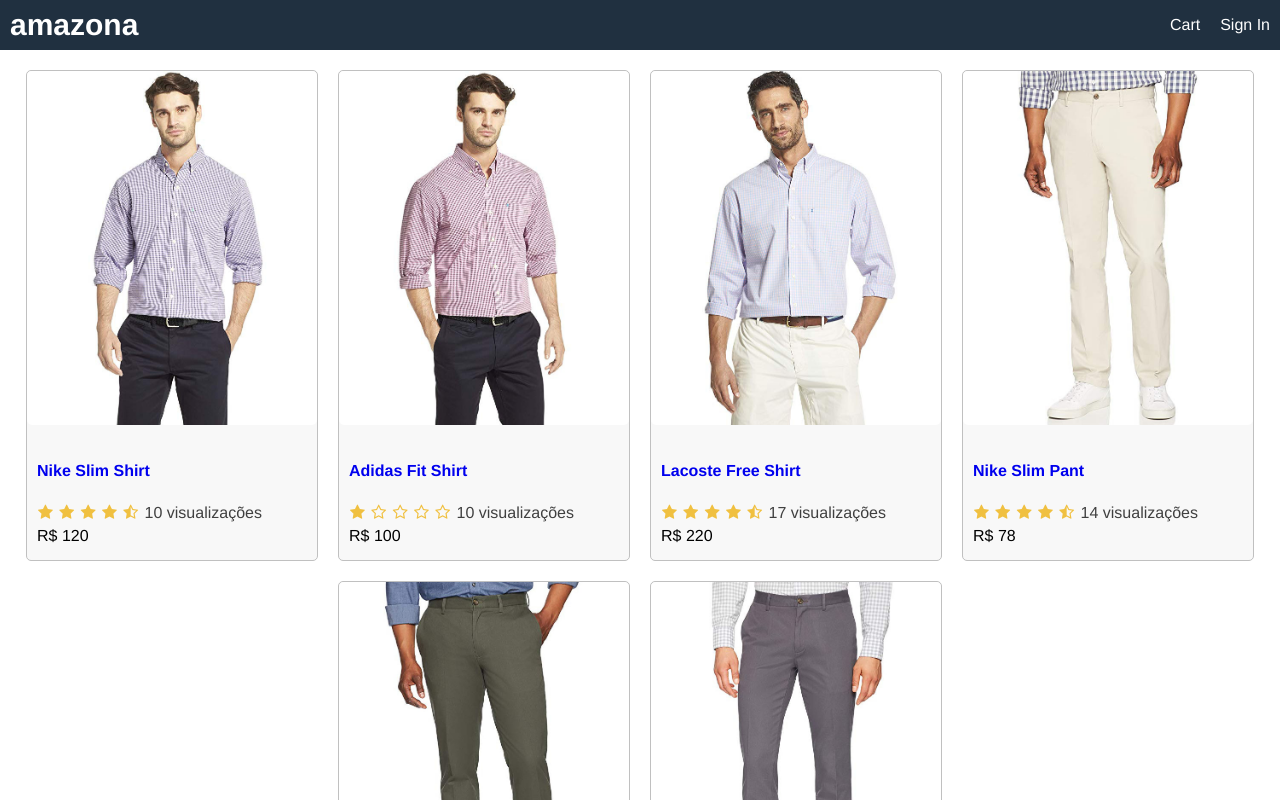
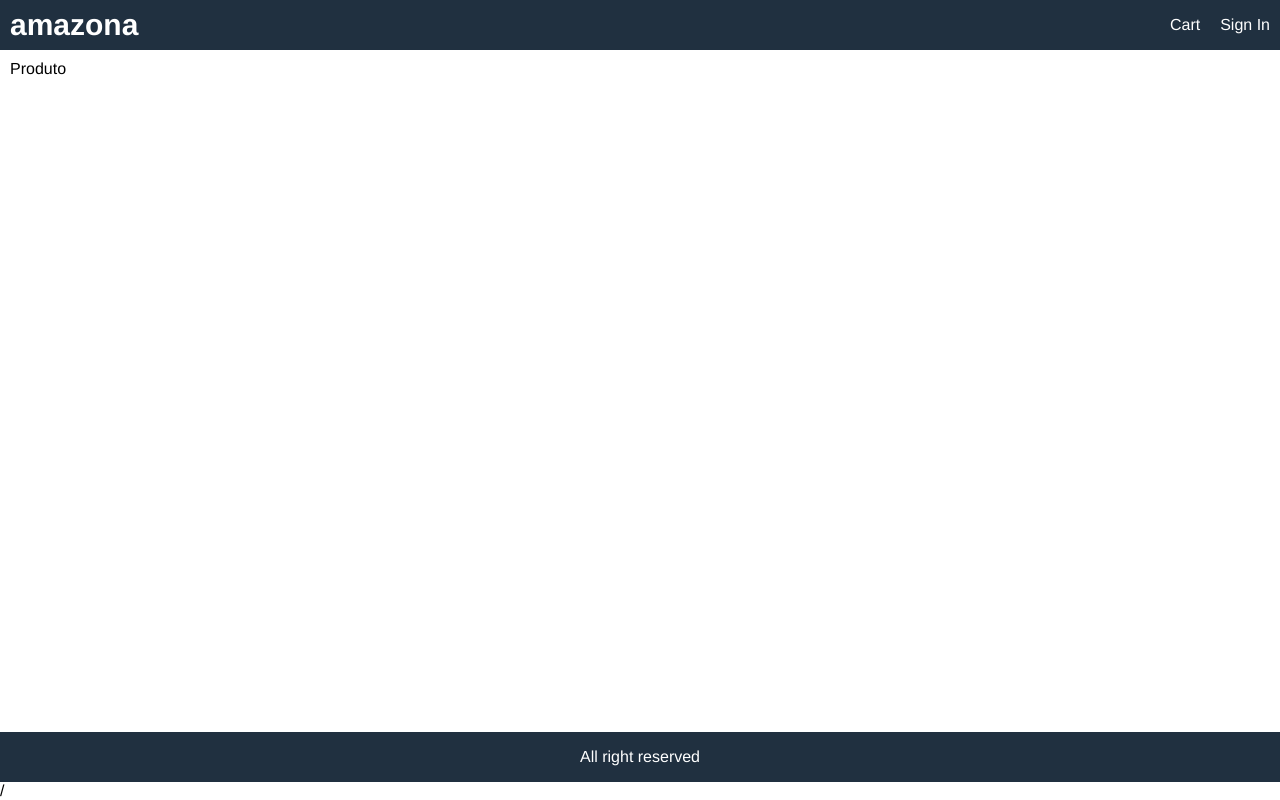
Before and after one commit to antonioerivanio/projetos-react, a React (Create React App) app in the folder sistema-agil-impressoes/cliente/: page /produto/1 in a window 1280 px wide. Shown: the top 800 px of the page. Built offline with nearby package versions, Linux system fonts and the light colour scheme.

Commit message:
Criando a tela inicial e produto

```diff
--- a/sistema-agil-impressoes/cliente/src/App.js
+++ b/sistema-agil-impressoes/cliente/src/App.js
@@ -1,14 +1,20 @@
-import Produtos from './componentes/Produtos';
-import dadosProdutos from './utils/dadosProdutos';
-import './utils/style.css'
+import React from 'react';
+import { BrowserRouter as Router, Route, Routes } from 'react-router-dom';
 
+import TelaInicial from './paginas/TelaInicial';
+import TelaProduto from './paginas/TelaProduto';
+
+import './utils/style.css';
 
 function App() {
   return (
+    <Router>
       <div className="grid-container">
         <header className="row">
           <div>
-        <a className="brand" href="index.html">amazona</a>
+            <a className="brand" href="index.html">
+              amazona
+            </a>
           </div>
           <div>
             <a href="cart.html">Cart</a>
@@ -16,19 +22,14 @@
           </div>
         </header>
         <main>
-      <div>
-        <div className="row center">
-        {
-          dadosProdutos.produtos.map(produto =>(
-           <Produtos key={produto._id} produto={produto}></Produtos>
-
-          ))
-        }
+          <Routes>
+            <Route path="/" element={<TelaInicial />} exact></Route>
+            <Route path="/produto/:id" element={<TelaProduto />} exact></Route>
+          </Routes>
+        </main>
+        <footer className="row center">All right reserved</footer>/
       </div>
-      </div>
-    </main>
-    <footer className="row center">All right reserved</footer>
-  </div>
+    </Router>
   );
 }
 
--- /dev/null
+++ b/sistema-agil-impressoes/cliente/src/paginas/TelaInicial.jsx
@@ -0,0 +1,14 @@
+import React from 'react';
+
+import Produtos from '../componentes/Produtos';
+import dadosProdutos from '../utils/dadosProdutos';
+
+export default function TelaInicial() {
+  return (
+    <div className="row center">
+      {dadosProdutos.produtos.map((produto) => (
+        <Produtos key={produto._id} produto={produto}></Produtos>
+      ))}
+    </div>
+  );
+}
--- /dev/null
+++ b/sistema-agil-impressoes/cliente/src/paginas/TelaProduto.jsx
@@ -0,0 +1,5 @@
+import React from 'react';
+
+export default function TelaProduto() {
+  return <div>Produto</div>;
+}
```
Lines whose indentation alone changed are shown as unchanged.
